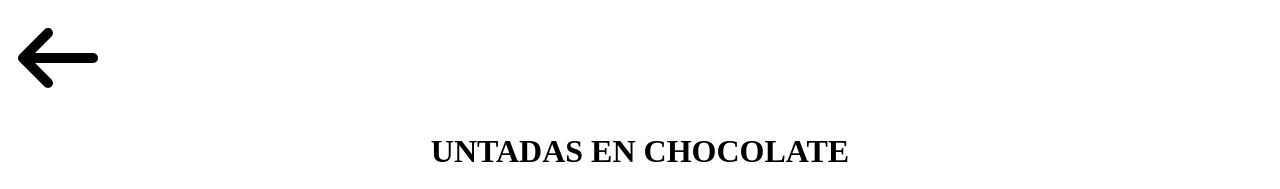
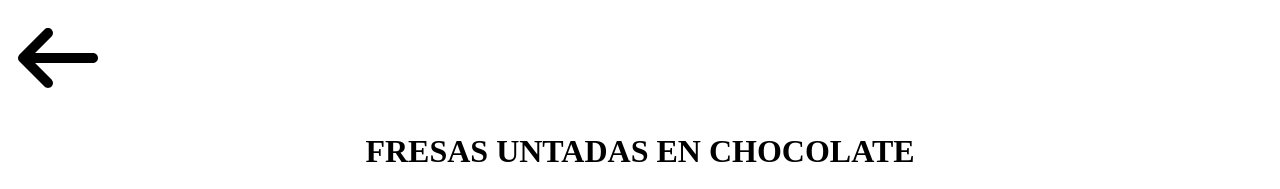
Before and after one commit to NilMarquezCano/Mi_menu_saludable-, a plain HTML site: page postre.html in a window 1280 px wide. Shown: the top 189 px of the page. Drawn offline with Linux system fonts and the light colour scheme.

Commit message:
errores ultima hora corregidos

```diff
--- a/postre.html
+++ b/postre.html
@@ -9,7 +9,7 @@
      <a href="./index.html">
         <img src="./multimedia/Imagenes/arrow-left-solid-full.svg" width="100" alt="flecha de retorno">
    </a>
-    <h1 style="text-align: center;" ><strong> UNTADAS EN CHOCOLATE</strong></h1>
+    <h1 style="text-align: center;" ><strong> FRESAS UNTADAS EN CHOCOLATE</strong></h1>
 
 
 
```
Also changed, not shown: segundoplato.html (+1 -1 lines).
